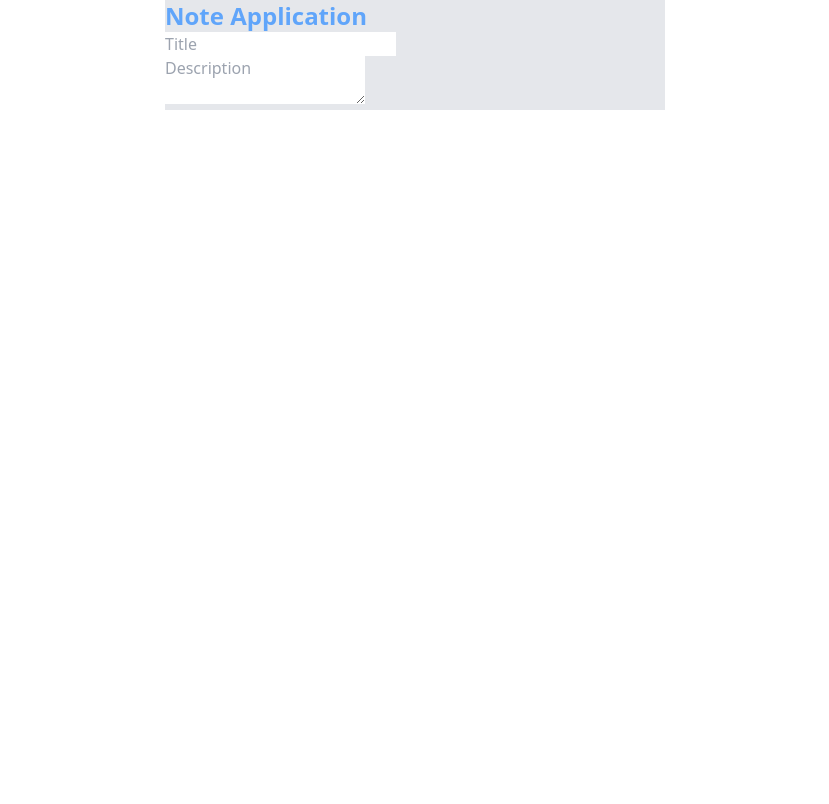
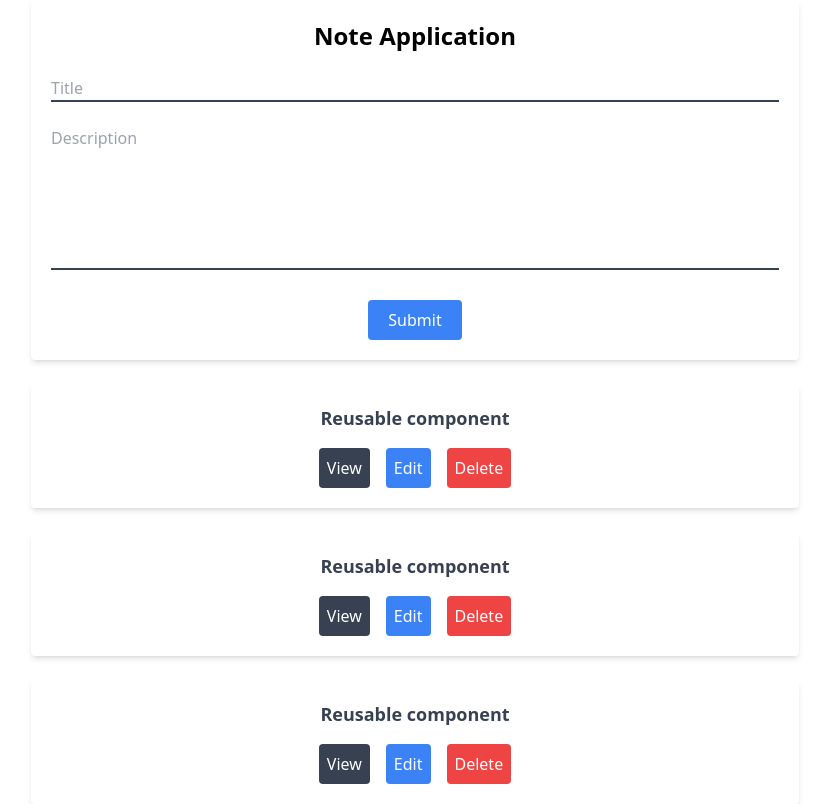
Before and after one commit to alejandrobarranco01/Note-App, a React (Vite) app in the folder frontend/: page / in a window 1280 px wide. Shown: the whole page, without its empty margins (225-1054 px from the left). Built offline with nearby package versions, Linux system fonts and the light colour scheme.

Commit message:
Updated Note page with NoteItem && AppButton components

```diff
--- a/frontend/src/App.tsx
+++ b/frontend/src/App.tsx
@@ -1,13 +1,33 @@
+import NoteItem from './components/NoteItem';
+
 const App = () => {
   return (
-    <div className="w-[500px] mx-auto bg-gray-200">
-      <h1 className="font-semibold text-2xl text-blue-400">Note Application</h1>
-      <div>
-        <input type="text" placeholder="Title" className="" />
+    <div className="max-w-3xl mx-auto space-y-6">
+      <div className="space-y-6 bg-white shadow-md rounded p-5">
+        <h1 className="font-semibold text-2xl text-center">Note Application</h1>
+        <div>
+          <input
+            type="text"
+            className="w-full border-b-2 border-gray-700 outline-none"
+            placeholder="Title"
+          />
+        </div>
+        <div>
+          <textarea
+            className="w-full border-b-2 border-gray-700 outline-none resize-none h-36"
+            placeholder="Description"
+          ></textarea>
+        </div>
+        <div className="text-center">
+          <button className="bg-blue-500 text-white px-5 py-2 rounded">
+            Submit
+          </button>
+        </div>
       </div>
-      <div>
-        <textarea className="" placeholder="Description"></textarea>
-      </div>
+      {/* Note Items */}
+      <NoteItem title="Reusable component" />
+      <NoteItem title="Reusable component" />
+      <NoteItem title="Reusable component" />
     </div>
   );
 };
--- /dev/null
+++ b/frontend/src/components/AppButton.tsx
@@ -0,0 +1,30 @@
+import { FC } from 'react';
+
+interface AppButtonProps {
+  title?: string;
+  type?: 'danger' | 'normal' | 'regular';
+  onClick?(): void;
+}
+
+const AppButton: FC<AppButtonProps> = ({ title, type, onClick }) => {
+  let color = '';
+  switch (type) {
+    case 'danger':
+      color = 'bg-red-500';
+      break;
+    case 'normal':
+      color = 'bg-blue-500';
+      break;
+    case 'regular':
+      color = 'bg-gray-700';
+      break;
+  }
+
+  return (
+    <button className={color + ' text-white p-2 rounded'} onClick={onClick}>
+      {title}
+    </button>
+  );
+};
+
+export default AppButton;
--- /dev/null
+++ b/frontend/src/components/NoteItem.tsx
@@ -0,0 +1,27 @@
+import { FC } from 'react';
+import AppButton from './AppButton';
+
+interface NoteItemProps {
+  title?: string;
+}
+
+const NoteItem: FC<NoteItemProps> = ({ title }) => {
+  return (
+    <div className="bg-white shadow-md rounded p-5 text-center">
+      <p className="font-semibold text-gray-700 text-lg mb-4">{title}</p>
+      <div className="space-x-4">
+        <AppButton
+          title="View"
+          type="regular"
+          onClick={() => {
+            console.log('View');
+          }}
+        />
+        <AppButton title="Edit" type="normal" />
+        <AppButton title="Delete" type="danger" />
+      </div>
+    </div>
+  );
+};
+
+export default NoteItem;
```
